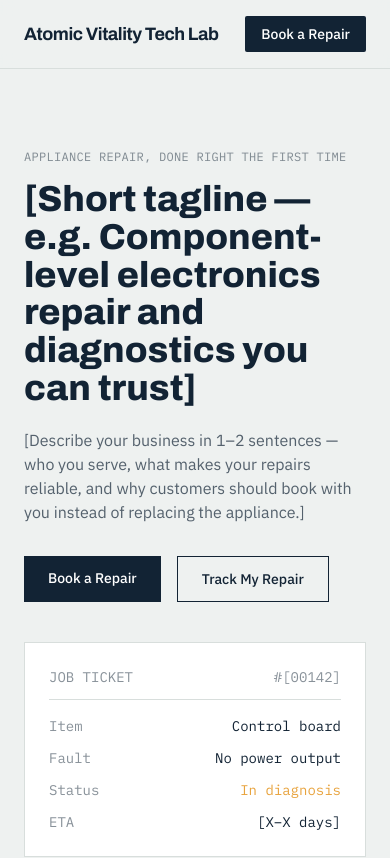
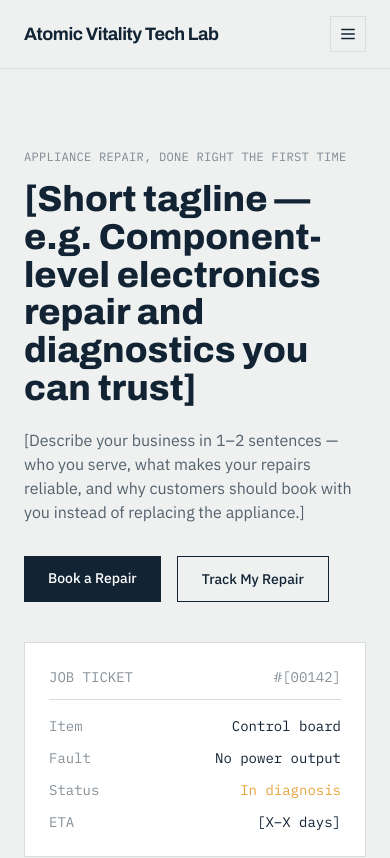
Before and after one commit to sgnjoroge254/appliance-repair-website, a Next.js app: page / in a window 390 px wide. Shown: the top 858 px of the page. Built offline with nearby package versions, Linux system fonts and the light colour scheme.

Commit message:
Update Header.tsx

```diff
--- a/components/Header.tsx
+++ b/components/Header.tsx
@@ -1,3 +1,6 @@
+"use client";
+
+import { useState } from "react";
 import Link from "next/link";
 import { businessInfo } from "@/lib/services";
 
@@ -9,10 +12,12 @@ const navLinks = [
 ];
 
 export default function Header() {
+  const [open, setOpen] = useState(false);
+
   return (
     <header className="sticky top-0 z-50 border-b border-steelline bg-steel/95 backdrop-blur">
       <div className="mx-auto flex max-w-6xl items-center justify-between px-6 py-4">
-        <Link href="/" className="font-head text-lg font-bold tracking-tight text-ink">
+        <Link href="/" className="font-head text-lg font-bold tracking-tight text-ink" onClick={() => setOpen(false)}>
           {businessInfo.name}
         </Link>
 
@@ -28,7 +33,7 @@ export default function Header() {
           ))}
         </nav>
 
-        <div className="flex items-center gap-3">
+        <div className="hidden items-center gap-3 sm:flex">
           <Link
             href="/track-repair"
             className="hidden font-mono text-xs text-ink/70 underline decoration-steelline underline-offset-4 hover:text-ink sm:block"
@@ -42,7 +47,59 @@ export default function Header() {
             Book a Repair
           </Link>
         </div>
+
+        <button
+          type="button"
+          aria-label="Toggle menu"
+          className="flex h-9 w-9 items-center justify-center border border-steelline md:hidden"
+          onClick={() => setOpen(!open)}
+        >
+          {open ? (
+            <svg width="18" height="18" viewBox="0 0 24 24" fill="none" stroke="currentColor" strokeWidth="2">
+              <line x1="18" y1="6" x2="6" y2="18" />
+              <line x1="6" y1="6" x2="18" y2="18" />
+            </svg>
+          ) : (
+            <svg width="18" height="18" viewBox="0 0 24 24" fill="none" stroke="currentColor" strokeWidth="2">
+              <line x1="3" y1="6" x2="21" y2="6" />
+              <line x1="3" y1="12" x2="21" y2="12" />
+              <line x1="3" y1="18" x2="21" y2="18" />
+            </svg>
+          )}
+        </button>
       </div>
+
+      {open && (
+        <nav className="border-t border-steelline bg-steel px-6 py-4 md:hidden">
+          <ul className="space-y-4">
+            {navLinks.map((link) => (
+              <li key={link.href}>
+                <Link
+                  href={link.href}
+                  className="block font-body text-sm text-ink/80"
+                  onClick={() => setOpen(false)}
+                >
+                  {link.label}
+                </Link>
+              </li>
+            ))}
+            <li>
+              <Link href="/track-repair" className="block font-mono text-xs text-ink/60" onClick={() => setOpen(false)}>
+                Track Repair
+              </Link>
+            </li>
+            <li>
+              <Link
+                href="/book-repair"
+                className="block bg-ink px-4 py-2 text-center font-body text-sm font-medium text-white"
+                onClick={() => setOpen(false)}
+              >
+                Book a Repair
+              </Link>
+            </li>
+          </ul>
+        </nav>
+      )}
     </header>
   );
 }
```
